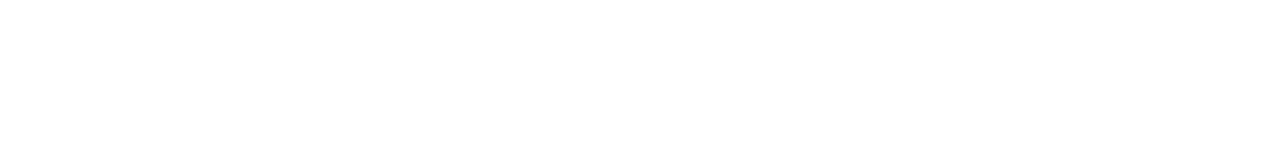
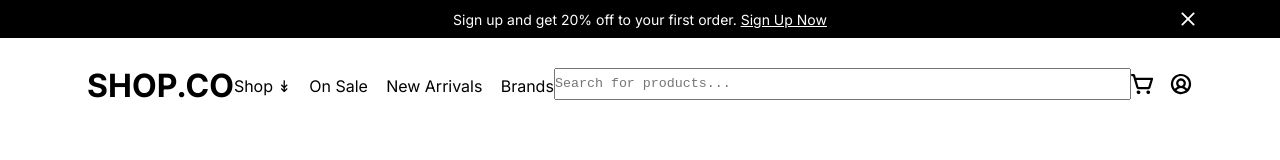
Before and after one commit to smth-x/web-site, a plain HTML site: page html/index.html in a window 1280 px wide. Drawn offline with Linux system fonts and the light colour scheme.

Commit message:
added header & sign up discount

```diff
--- a/html/index.html
+++ b/html/index.html
@@ -3,8 +3,44 @@
 <head>
    <meta charset="UTF-8">
    <title>SHOP.CO</title>
+
+   <link rel="stylesheet" href="../styles/style.css">
+   <link rel="preconnect" href="https://fonts.googleapis.com">
+   <link rel="preconnect" href="https://fonts.gstatic.com" crossorigin>
+   <link href="https://fonts.googleapis.com/css2?family=Inter:ital,opsz,wght@0,14..32,100..900;1,14..32,100..900&display=swap" rel="stylesheet">
 </head>
 <body>
-
+   <div class="signup-discount">
+      <div class="offer-text">
+         Sign up and get 20% off to your first order. <a href="#">Sign Up Now</a>
+      </div>
+      <div class="cross-btn">
+         <img src="../assets/cross.svg" alt="cross">
+      </div>
+   </div>
+   <header class="header">
+      <div class="container">
+         <div class="logo">
+            <p>SHOP.CO</p>
+         </div>
+         <div class="menu">
+            <ul class="menu-container">
+               <li class="menu-el"><a href="#">Shop ↡</a></li>
+               <li class="menu-el"><a href="#">On Sale</a></li>
+               <li class="menu-el"><a href="#">New Arrivals</a></li>
+               <li class="menu-el"><a href="#">Brands</a></li>
+            </ul>
+         </div>
+         <div class="search-field">
+            <textarea class="search-area" placeholder="Search for products..."></textarea>
+         </div>
+         <div class="icons">
+            <div class="icons-container">
+               <a href="#"><img src="../assets/cart.svg" alt="cart"></a>
+               <a href="#"><img src="../assets/user-icon.svg" alt="user-icon"></a>
+            </div>
+         </div>
+      </div>
+   </header>
 </body>
 </html>
--- a/styles/style.css
+++ b/styles/style.css
@@ -0,0 +1,87 @@
+*{
+   margin: 0;
+   padding: 0;
+}
+body{
+   margin: 0;
+   padding: 0;
+   background-color: #fff;
+
+   font-family: "Inter", sans-serif;
+   font-optical-sizing: auto;
+   font-weight: 400;
+   font-style: normal;
+}
+
+/*signup-discount*/
+.signup-discount{
+   background-color: #000;
+   height: 38px;
+
+   display: flex;
+   justify-content: center;
+   align-items: center;
+}
+.offer-text{
+   font-size: 14px;
+   color: #fff;
+}
+:is(.offer-text) a{
+   text-decoration-line: underline;
+   color: #fff;
+}
+.cross-btn{
+   position: absolute;
+   left: 92%;
+
+   display: flex;
+   align-items: center;
+}
+
+/*header*/
+.header{
+   height: 95px;
+   width: 100%;
+   display: flex;
+   justify-content: center;
+}
+.container{
+   width: 100%;
+   margin-left: 100px;
+   margin-right: 100px;
+   color: #000;
+
+   display: flex;
+   justify-content: space-evenly;
+   align-items: center;
+}
+.logo{
+   font-size: 32px;
+   font-weight: 700;
+}
+.menu{
+   font-size: 16px;
+}
+.menu-container{
+   width: 320px;
+   list-style: none;
+   display: flex;
+   justify-content: space-between;
+}
+:is(.menu-el) a{
+   text-decoration: none;
+   color:#000;
+}
+:is(.search-field) .search-area{
+   resize: none;
+   width: 575px;
+   align-content: center;
+}
+.icons-container{
+   display: flex;
+   justify-content: space-between;
+   width: 62px;
+}
+:is(.icons-container) a{
+   cursor: pointer;
+}
```
Also changed, not shown: assets/cross.svg (added).
